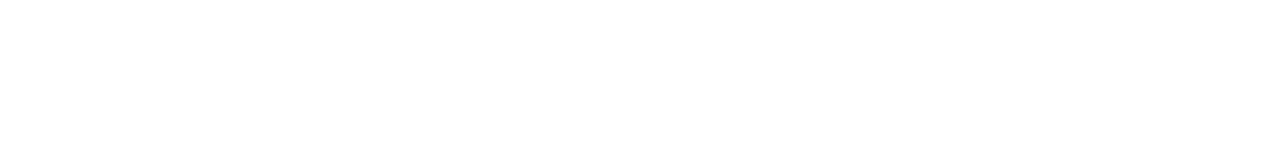
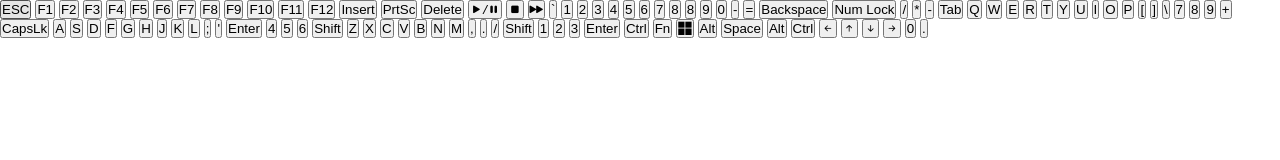
Before and after one commit to aneeqalouw/KeyboardProject, a plain HTML site: page index.html in a window 1280 px wide. Drawn offline with nearby package versions, Linux system fonts and the light colour scheme.

Commit message:
buttons labeled

```diff
--- a/css/style.css
+++ b/css/style.css
@@ -1,3 +1,4 @@
+@import url("https://cdn.jsdelivr.net/npm/bootstrap-icons@1.11.1/font/bootstrap-icons.css");
 *,
 *::after,
 *::before{
@@ -5,3 +6,10 @@
     padding: 0;
     box-sizing: border-box;
 }
+.KBcontainer, .Topln, .ESC, .F {
+    display: flex;
+}
+.KBcontainer, .Topln, .ESC, .F{
+    /* justify-content: space-between; */
+    gap: 1rem;
+}
--- a/index.html
+++ b/index.html
@@ -3,9 +3,127 @@
 <head>
     <meta charset="UTF-8">
     <meta name="viewport" content="width=device-width, initial-scale=1.0">
+    <link rel="stylesheet" href="./css/style.css">
     <title>Document</title>
 </head>
 <body>
+    <main>
+        <div class="container">
+            <!-- Row 1 -->
+
+            <button>ESC</button>
+            <button>F1</button>
+            <button>F2</button>
+            <button>F3</button>
+            <button>F4</button>
+            <button>F5</button>
+            <button>F6</button>
+            <button>F7</button>
+            <button>F8</button>
+            <button>F9</button>
+            <button>F10</button>
+            <button>F11</button>
+            <button>F12</button>
+            <button>Insert</button>
+            <button>PrtSc</button>
+            <button>Delete</button>
+            <button><i class="bi bi-play-fill">/<i class="bi bi-pause-fill"></i></i></button>
+            <button><i class="bi bi-stop-fill"></i></button>
+            <button><i class="bi bi-fast-forward-fill"></i></button>
+
+            <!-- row 2 -->
+            <button>`</button>
+            <button>1</button>
+            <button>2</button>
+            <button>3</button>
+            <button>4</button>
+            <button>5</button>
+            <button>6</button>
+            <button>7</button>
+            <button>8</button>
+            <button>8</button>
+            <button>9</button>
+            <button>0</button>
+            <button>-</button>
+            <button>=</button>
+            <button>Backspace</button>
+            <button>Num Lock</button>
+            <button>/</button>
+            <button>*</button>
+            <button>-</button>
+
+            <!-- row 3 -->
+            <button>Tab</button>
+            <button>Q</button>
+            <button>W</button>
+            <button>E</button>
+            <button>R</button>
+            <button>T</button>
+            <button>Y</button>
+            <button>U</button>
+            <button>I</button>
+            <button>O</button>
+            <button>P</button>
+            <button>[</button>
+            <button>]</button>
+            <button>\</button>
+            <button>7</button>
+            <button>8</button>
+            <button>9</button>
+            <button>+</button>
+
+            <!-- row 4 -->
+            <button>CapsLk</button>
+            <button>A</button>
+            <button>S</button>
+            <button>D</button>
+            <button>F</button>
+            <button>G</button>
+            <button>H</button>
+            <button>J</button>
+            <button>K</button>
+            <button>L</button>
+            <button>;</button>
+            <button>'</button>
+            <button>Enter</button>
+            <button>4</button>
+            <button>5</button>
+            <button>6</button>
+
+            <!-- row 5 -->
+            <button>Shift</button>
+            <button>Z</button>
+            <button>X</button>
+            <button>C</button>
+            <button>V</button>
+            <button>B</button>
+            <button>N</button>
+            <button>M</button>
+            <button>,</button>
+            <button>.</button>
+            <button>/</button>
+            <button>Shift</button>
+            <button>1</button>
+            <button>2</button>
+            <button>3</button>
+            <button>Enter</button>
+
+            <!-- row 6 -->
+            <button>Ctrl</button>
+            <button>Fn</button>
+            <button><i class="bi bi-microsoft"></i></button>
+            <button>Alt</button>
+            <button>Space</button>
+            <button>Alt</button>
+            <button>Ctrl</button>
+            <button><i class="bi bi-arrow-left-short"></i></button>
+            <button><i class="bi bi-arrow-up-short"></i></button>
+            <button><i class="bi bi-arrow-down-short"></i></button>
+            <button><i class="bi bi-arrow-right-short"></i></button>
+            <button>0</button>
+            <button>.</button>
+        </div>
+    </main>
 
 </body>
 </html>
```
